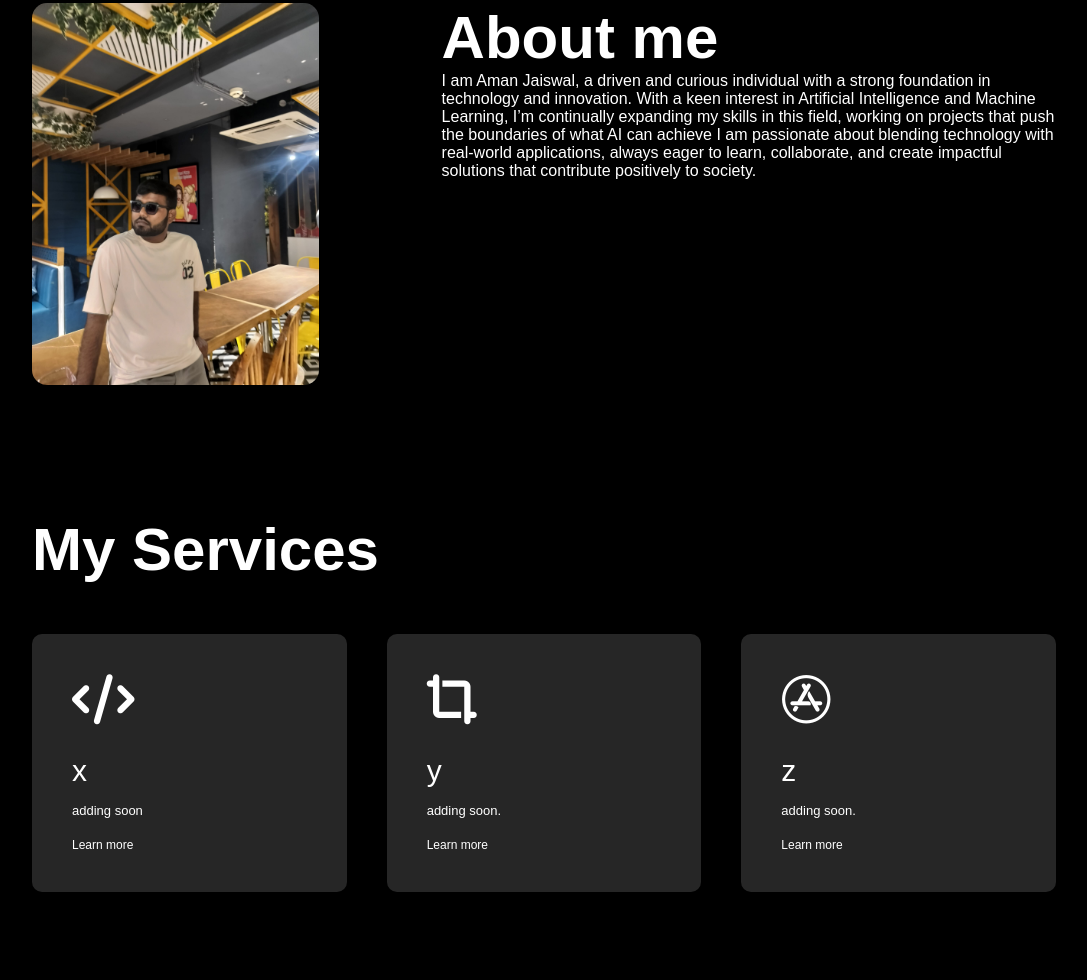
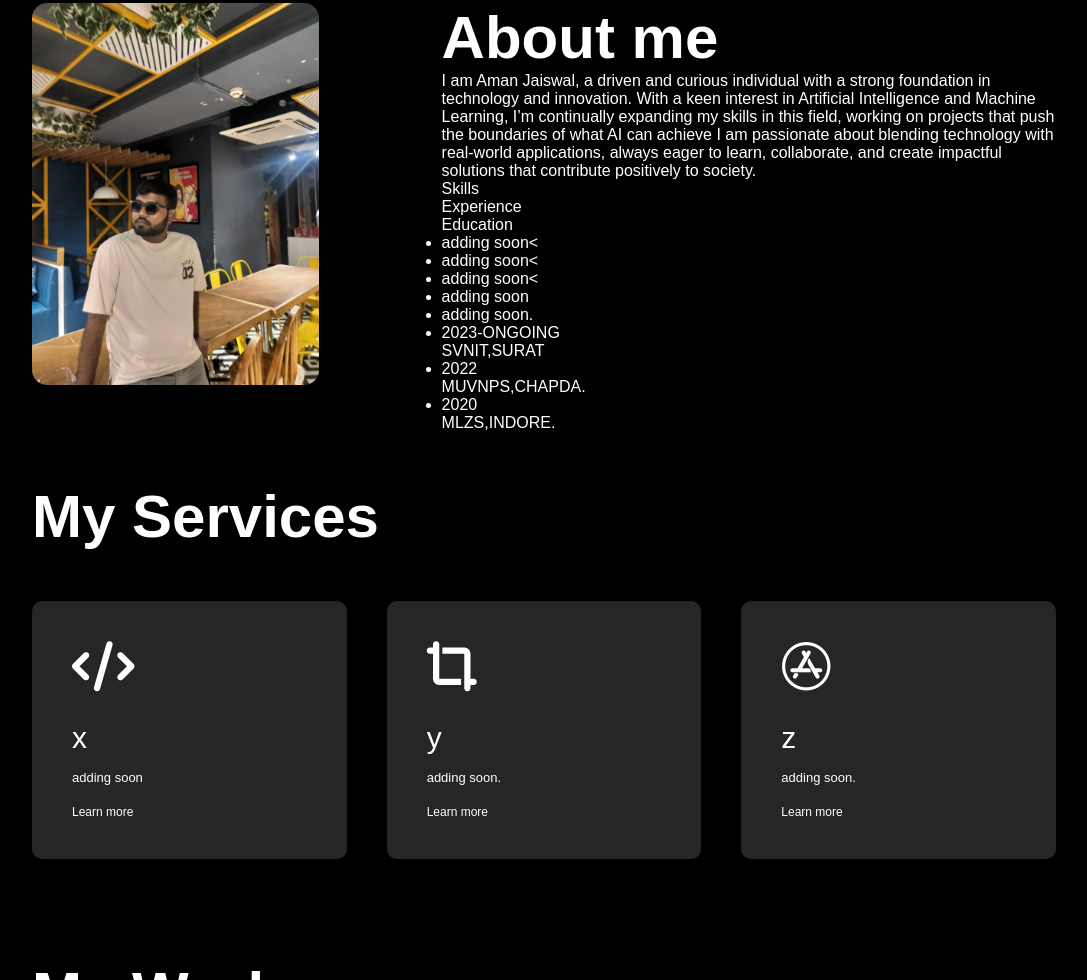
Before and after one commit to amanjaiswal143143/portfolio, a plain HTML site: page index.html in a window 1280 px wide. Shown: the part 887-1867 px from the top of the page, without its empty margins (96-1183 px from the left). Drawn offline with Linux system fonts and the light colour scheme.

Commit message:
Update index.html

```diff
--- a/index.html
+++ b/index.html
@@ -38,12 +38,30 @@
                 <div class="About-col-2">
                     <h1 class="sub-title">  About me</h1>
                    <P> I am Aman Jaiswal, a driven and curious individual with a strong foundation in technology and innovation. With a keen interest in Artificial Intelligence and Machine Learning, I’m continually expanding my skills in this field, working on projects that push the boundaries of what AI can achieve I am passionate about blending technology with real-world applications, always eager to learn, collaborate, and create impactful solutions that contribute positively to society.</P>
+                   <div class="tab-titles">
+                    <p class="tab-links active-link" onclick="opentab('skills')">Skills</p>
+                    <p class="tab-links" onclick="opentab('experience')">Experience</p>
+                    <p class="tab-links" onclick="opentab('education')">Education</p>
+                </div>
+                   <div class="tab-contents active-tab" id="skills">
+                    <ul>
+                        <li><span>adding soon</span><</li>
+                        <li><span>adding soon</span><</li>
+                        <li><span>adding soon</span><</li>
+                    </ul>
+                </div>
+                <div class="tab-contents" id="experience">
+                    <ul>
+                        <li><span>adding soon</span></li>
+                        <li><span>adding soon</span>.</li>
 
-                 <div class="tab-titles">
-                <p class="tap-links active-link "> Skills</p>
-                <p class="tap-links"> Experience</p>
-                <p class="tap-links"> Education</p>
-               </div>
+                    </ul>
+                </div>
+                <div class="tab-contents" id="education">
+                    <ul>
+                        <li><span>2023-ONGOING</span><br>SVNIT,SURAT</li>
+                        <li><span>2022</span><br>MUVNPS,CHAPDA.</li>
+                        <li><span>2020</span><br>MLZS,INDORE.</li>
                 </div>
             </div>
         </div>
```
